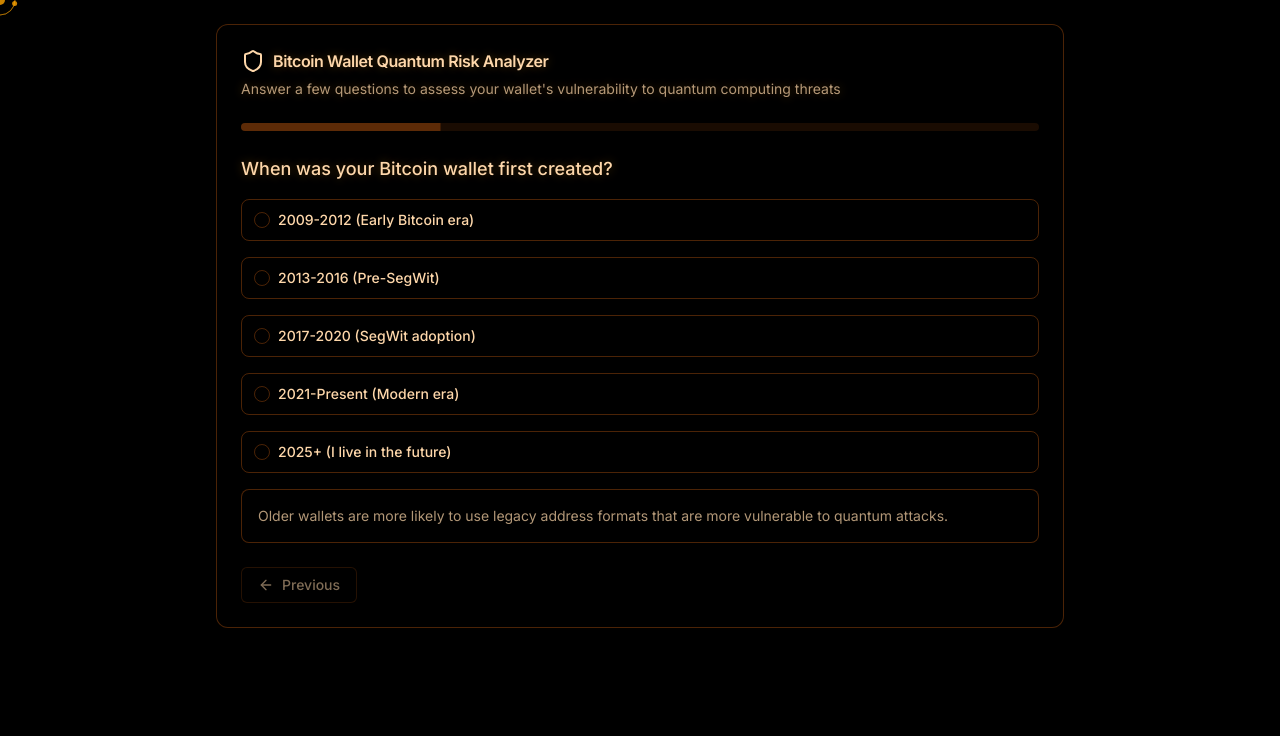
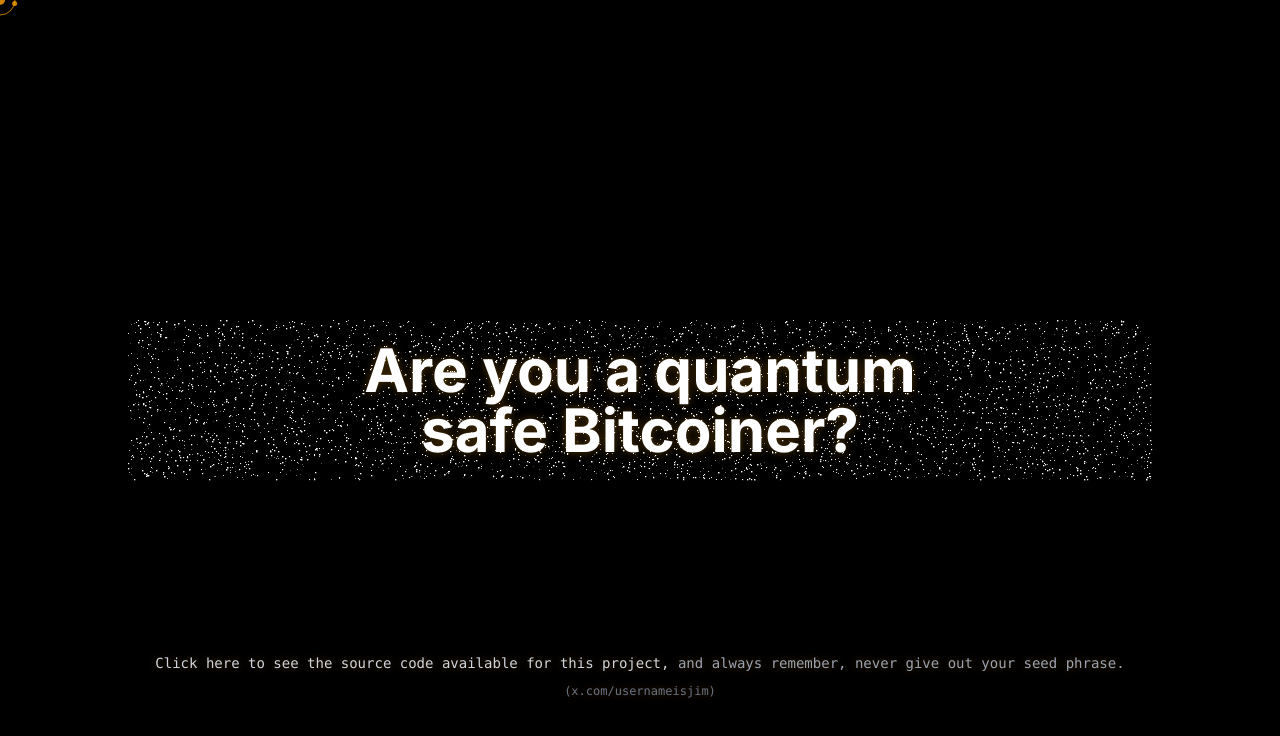
Before and after one commit to jimbrend/quantum-bitcoin-analyzer, a Next.js app: page / in a window 1280 px wide. Shown: the top 736 px of the page. Built offline with nearby package versions, Linux system fonts and the light colour scheme.

Commit message:
fix splash page

```diff
--- a/app/page.tsx
+++ b/app/page.tsx
@@ -1,6 +1,6 @@
 "use client"
 
-import { useState } from "react"
+import { useState, useEffect } from "react"
 import { Button } from "@/components/ui/button"
 import { Card, CardContent, CardDescription, CardHeader, CardTitle } from "@/components/ui/card"
 import { RadioGroup, RadioGroupItem } from "@/components/ui/radio-group"
@@ -10,6 +10,7 @@ import { Badge } from "@/components/ui/badge"
 import { Progress } from "@/components/ui/progress"
 import { Shield, AlertTriangle, ExternalLink, ArrowRight, ArrowLeft } from "lucide-react"
 import { Checkbox } from "@/components/ui/checkbox"
+import VercelLogoParticles from "@/vercel-logo-particles"
 
 interface Question {
   id: string
@@ -72,10 +73,19 @@ const questions: Question[] = [
 ]
 
 export default function Page() {
+  const [showSplash, setShowSplash] = useState(true)
   const [currentStep, setCurrentStep] = useState(0)
   const [answers, setAnswers] = useState<Record<string, string | string[]>>({})
   const [showResults, setShowResults] = useState(false)
   const [showExplanation, setShowExplanation] = useState(false)
+
+  if (showSplash) {
+    return (
+      <div onClick={() => setShowSplash(false)} style={{ cursor: 'pointer' }}>
+        <VercelLogoParticles />
+      </div>
+    )
+  }
 
   const handleAnswer = (value: string) => {
     const question = questions[currentStep]
--- a/vercel-logo-particles.tsx
+++ b/vercel-logo-particles.tsx
@@ -45,15 +45,14 @@ export default function Component() {
       ctx.fillStyle = 'white'
       ctx.save()
 
+      // Create a rectangle for particles instead of text
       const fontSize = isMobile ? 40 : 80
-      const line1 = "Are you a quantum"
-      const line2 = "safe Bitcoiner?"
+      const textWidth = canvas.width * 0.8
+      const textHeight = fontSize * 2
+      const x = (canvas.width - textWidth) / 2
+      const y = (canvas.height - textHeight) / 2
 
-      ctx.font = `bold ${fontSize}px sans-serif`
-      ctx.textAlign = 'center'
-      ctx.textBaseline = 'middle'
-      ctx.fillText(line1, canvas.width / 2, canvas.height / 2 - fontSize/2)
-      ctx.fillText(line2, canvas.width / 2, canvas.height / 2 + fontSize/2)
+      ctx.fillRect(x, y, textWidth, textHeight)
 
       ctx.restore()
 
@@ -222,6 +221,14 @@ export default function Component() {
         className="w-full h-full absolute top-0 left-0 touch-none"
         aria-label="Interactive particle effect with Vercel and AWS logos"
       />
+      <div
+        className="absolute top-1/2 left-1/2 transform -translate-x-1/2 -translate-y-1/2 text-center cursor-pointer z-20"
+        style={{ pointerEvents: 'auto' }}
+      >
+        <h1 className="text-4xl md:text-6xl font-bold text-white hover:text-orange-400 transition-colors duration-300">
+          Are you a quantum<br />safe Bitcoiner?
+        </h1>
+      </div>
       <div className="absolute bottom-[100px] text-center z-10">
         <p className="font-mono text-gray-400 text-xs sm:text-base md:text-sm ">
           {' '}
```
